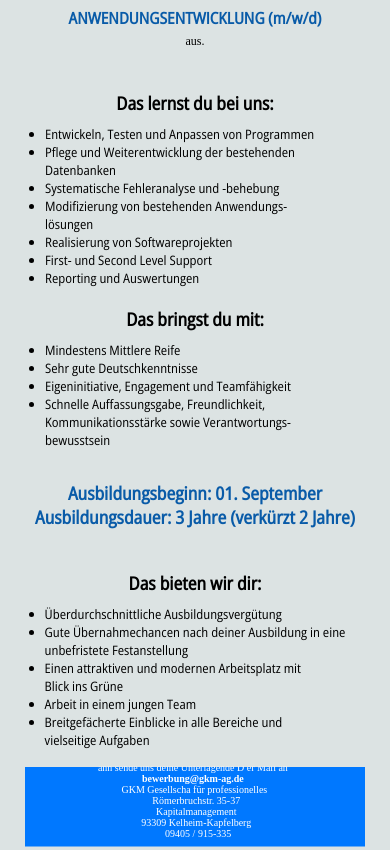
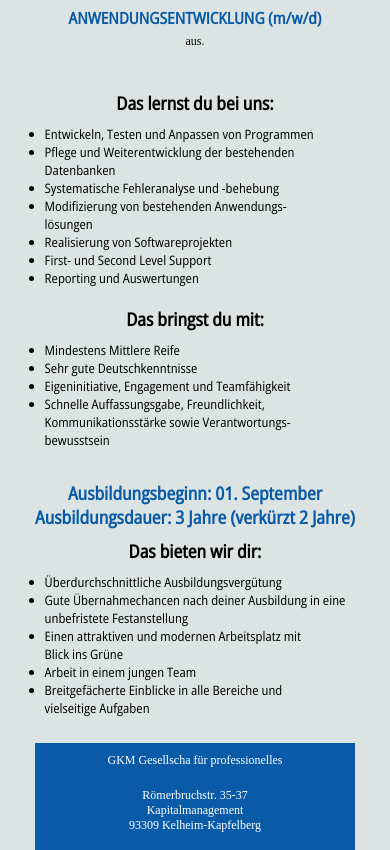
Before and after one commit to AjaSimkova/ad4net., a plain HTML site: page index.html in a window 390 px wide. Shown: the part 419-1269 px from the top of the page. Drawn offline with Linux system fonts and the light colour scheme; files whose address does not match are found by name.

Commit message:
second-commit

```diff
--- a/index.html
+++ b/index.html
@@ -28,7 +28,8 @@
             <h1 class="main-title">ANWENDUNGSENTWICKLUNG (m/w/d)</h1>
             <p class="about-p">aus.</p>
             <div class="box-offer">
-                <div class="p-offer-one">
+
+                <div class="p-offer">
                     <h2>Das lernst du bei uns:</h2>
                     <ul>
                         <li>Entwickeln, Testen und Anpassen von Programmen </li>
@@ -43,29 +44,28 @@
                         <li> Reporting und Auswertungen</li>
                     </ul>
                 </div>
-                <div class="p-offer-two">
+
+                <div class="p-offer">
                     <h2>Das bringst du mit:</h2>
                     <ul>
                         <li>Mindestens Mittlere Reife</li>
                         <li>Sehr gute Deutschkenntnisse</li>
-                        <li> Eigeninitiative, Engagement und Teamfähigkeit </li>
+                        <li> Eigeninitiative, Engagement und Teamfähigkeit
+                        </li>
                         <li> Schnelle Auffassungsgabe, Freundlichkeit,<br>
                             Kommunikationsstärke sowie Verantwortungs-<br>
                             bewusstsein</li>
                     </ul>
                     <div class="offer-h3">
-                        <h3 class="offer-title">Ausbildungsbeginn: 01. September</h3>
+                        <h3 class="offer-title">Ausbildungsbeginn: 01.
+                            September</h3>
                         <h3 class="offer-title">Ausbildungsdauer: 3 Jahre
                             (verkürzt
                             2 Jahre)</h3>
                     </div>
                 </div>
-            </div>
-            <div class="box-tender">
 
-                <div class="box-tender-one">
-
-                    <div class="box-tender-list">
+                <div class="p-offer">
                     <h2>Das bieten wir dir:</h2>
                     <ul>
                         <li>Überdurchschnittliche Ausbildungsvergütung</li>
@@ -79,17 +79,8 @@
                             vielseitige Aufgaben</li>
                     </ul>
                 </div>
-                </div>
 
-                <div class="box-tender-blue">
-                    <div class="flex-end-center">
-                        <div class="box-tender-two">
-
-                            <p class="tender-p">ann sende uns deine Unterlagende
-                                D
-                                er Mail an<strong> bewerbung@gkm-ag.de</strong>
-                            </p>
-                            <div class="box-tender-p">
+                <div class="p-offer-blue">
                     <p class="tender-p">GKM Gesellscha für
                         professionelles</p>
                     <p class="tender-p"> Römerbruchstr. 35-37<br>
@@ -99,10 +90,6 @@
                 </div>
             </div>
         </div>
-                </div>
-            </div>
-        </div>
-
         <!--Footer----------------------------------------------------------->
         <footer>
             <div class="box-footer">
--- a/style.css
+++ b/style.css
@@ -59,6 +59,7 @@ h4 {
 /**********Main content box*******************************************/
 
 .box-about-section {
+  position: relative;
   margin: 0;
   width: 100%;
   background-color: rgb(220, 227, 227);
@@ -69,15 +70,10 @@ h4 {
 }
 
 .box-offer {
-  display: flex;
-  flex-direction: row;
+  display: grid;
+  grid-template-columns: 1fr 1fr;
   max-width: 100%;
   margin: 2rem;
-  position: relative;
-}
-.box-tender {
-  display: flex;
-  flex-direction: row;
 }
 
 .box-tendet-title {
@@ -87,25 +83,7 @@ h4 {
   position: relative;
   z-index: 1;
 }
-.box-tender-blue {
-  position: absolute;
-  right: 0;
-  width: 28rem;
-  height: 20rem;
-  background: #095ba8;
-  clip-path: polygon(100% 0%, 100% 100%, 60% 100%, 0% 70%);
-}
-.box-tender-title {
-  transform: rotate(-10deg);
-  color: white;
-  font-size: 0.9rem;
-  text-align: center;
-  width: 70%;
-}
-.box-tender-one {
-  position: relative;
-  right: 9.5rem;
-}
+
 .box-tender-two {
   transform: rotate(-5deg);
   color: white;
@@ -135,10 +113,14 @@ li {
   margin: 10px;
 }
 /************************  p  ********************/
+.p-offer-blue {
+  margin-top: 1rem;
+}
 .tender-p {
   text-align: center;
   color: white;
-  transform: rotate(-10deg);
+  background-color: #095ba8;
+  padding: 10px;
 }
 
 .footer-p {
@@ -174,26 +156,17 @@ ul {
 
   .box-offer,
   .box-tender {
-    display: flex;
-    flex-direction: row;
+    display: grid;
+    grid-template-columns: 1fr;
   }
 
   .box-tender-two h4 {
     text-align: right;
   }
-  .box-tender-blue {
-    position: relative;
-    right: 4rem;
-  }
 
   .flex-end-center {
     display: flex;
     align-items: end;
-  }
-  .box-tender-title,
-  .tender-p {
-    transform: rotate(5deg);
-    margin: 2px;
   }
 
   .box-footer {
@@ -257,13 +230,11 @@ ul {
   .box-about-section {
     width: 100%;
   }
-  .box-tender-one {
-    left: 0;
-  }
+
   .box-offer,
   .box-tender {
-    display: flex;
-    flex-direction: column;
+    display: grid;
+    grid-template-columns: 1fr;
   }
 
   .box-tender-two h4 {
@@ -271,26 +242,7 @@ ul {
     font-size: 6px;
     margin-left: 1rem;
   }
-  .box-tender-blue {
-    width: auto;
-    margin-top: 1rem;
-    position: relative;
-    bottom: 0.5rem;
 
-    height: 5rem;
-    background: rgb(0, 120, 255);
-    clip-path: polygon(100% 0%, 100% 100%, 0% 100%, 0% 0%);
-  }
-  .flex-end-center {
-    display: flex;
-    justify-content: center;
-    text-align: center;
-  }
-  .box-tender-title,
-  .tender-p {
-    transform: rotate(5deg);
-    font-size: 10px;
-  }
   .box-footer {
     width: 100%;
     display: flex;
```
Lines whose indentation alone changed are shown as unchanged.
